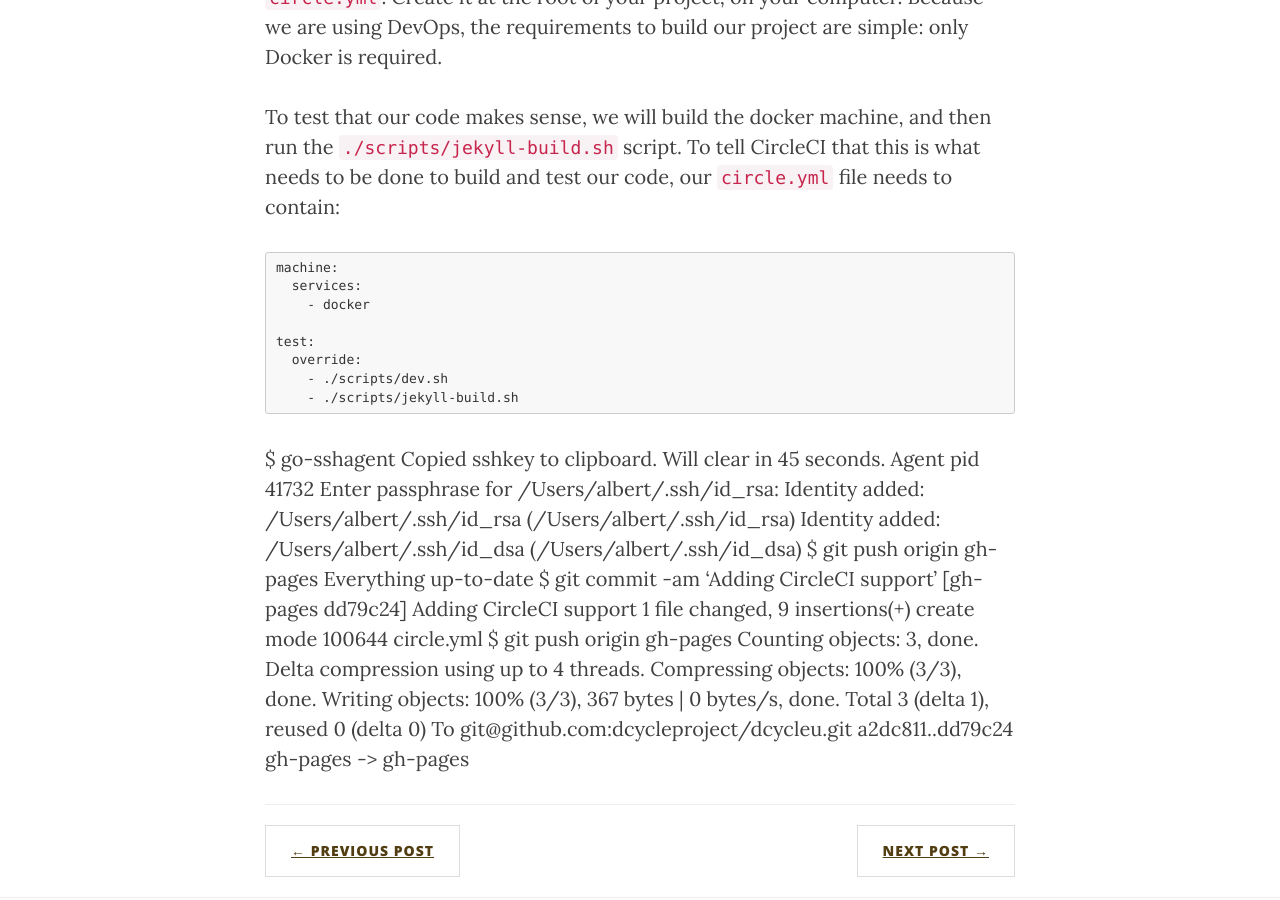
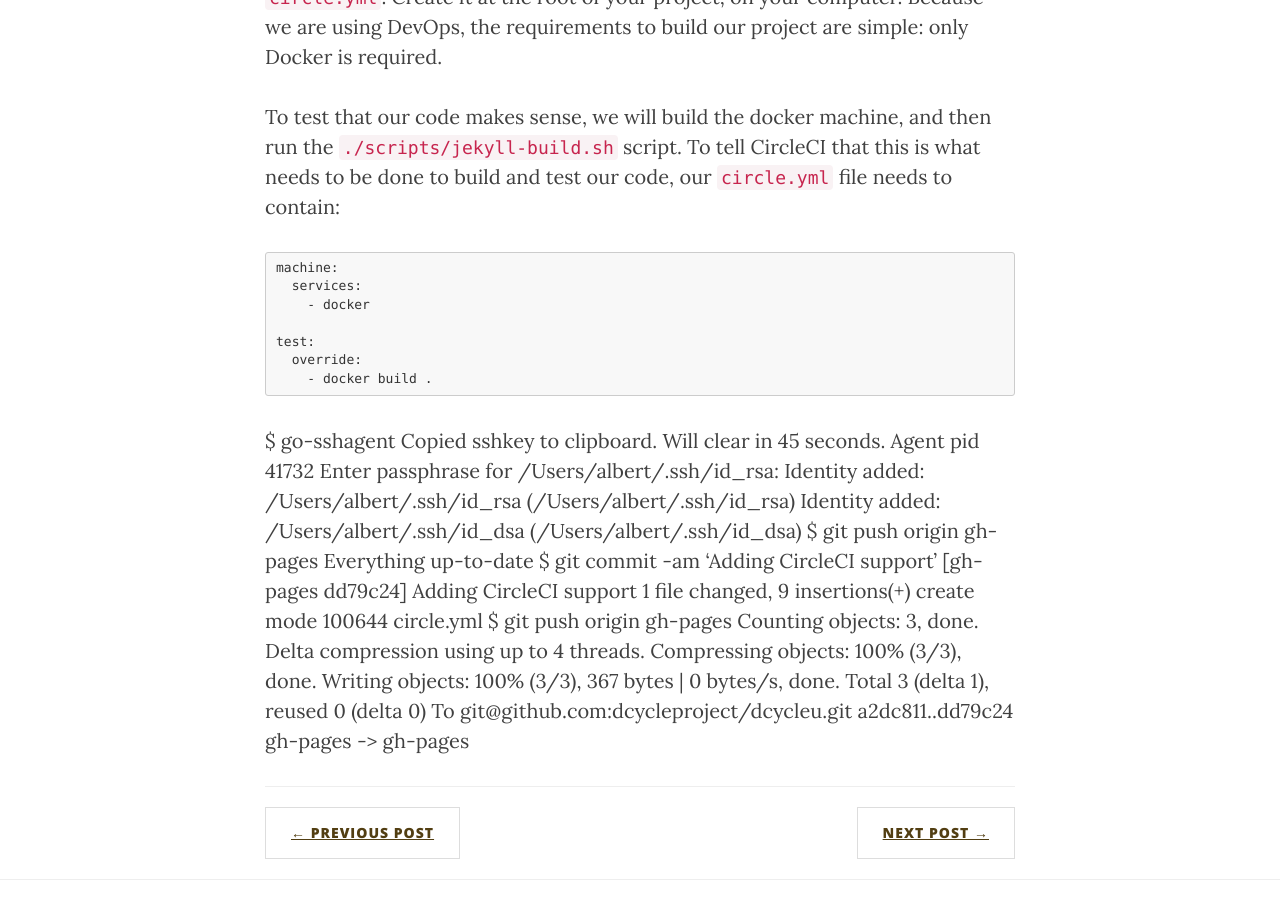
Before and after one commit to dcycle/dcycleu, a Jekyll site: the page built from _posts/2015-05-20-02-continuous-integration-setup.md, in a window 1280 px wide and 900 px high, scrolled down 4218 px. Built offline with Jekyll 4.4.1, drawn with Linux system fonts in a browser that asks for light colours; nearby versions of some CDN libraries.

Commit message:
better circle.yml file

```diff
--- a/_posts/2015-05-20-02-continuous-integration-setup.md
+++ b/_posts/2015-05-20-02-continuous-integration-setup.md
@@ -73,8 +73,9 @@ To test that our code makes sense, we will build the docker machine, and then ru
 
     test:
       override:
-        - ./scripts/dev.sh
-        - ./scripts/jekyll-build.sh
+        - docker build .
+
+
 
 
 $ go-sshagent
```
